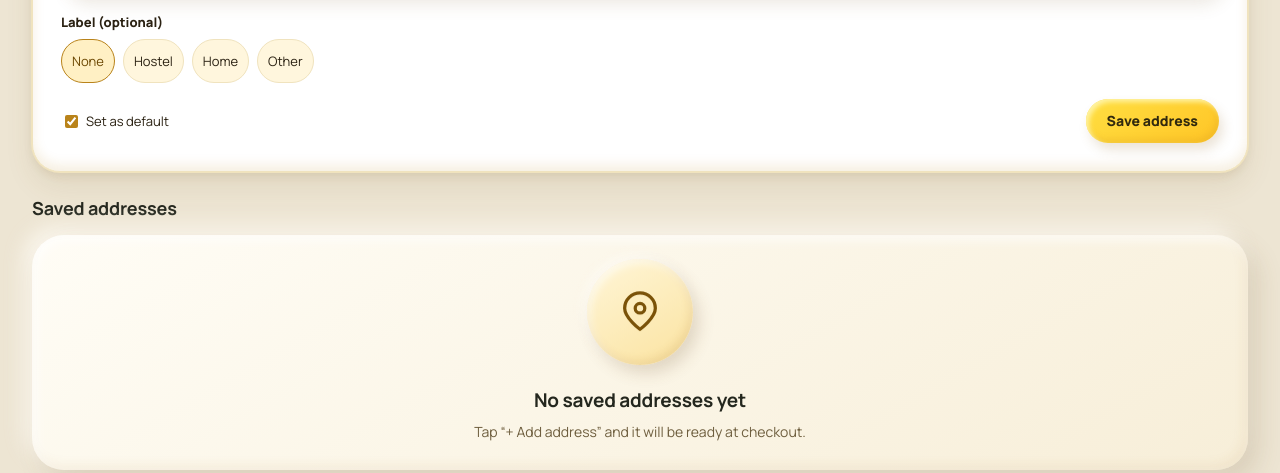
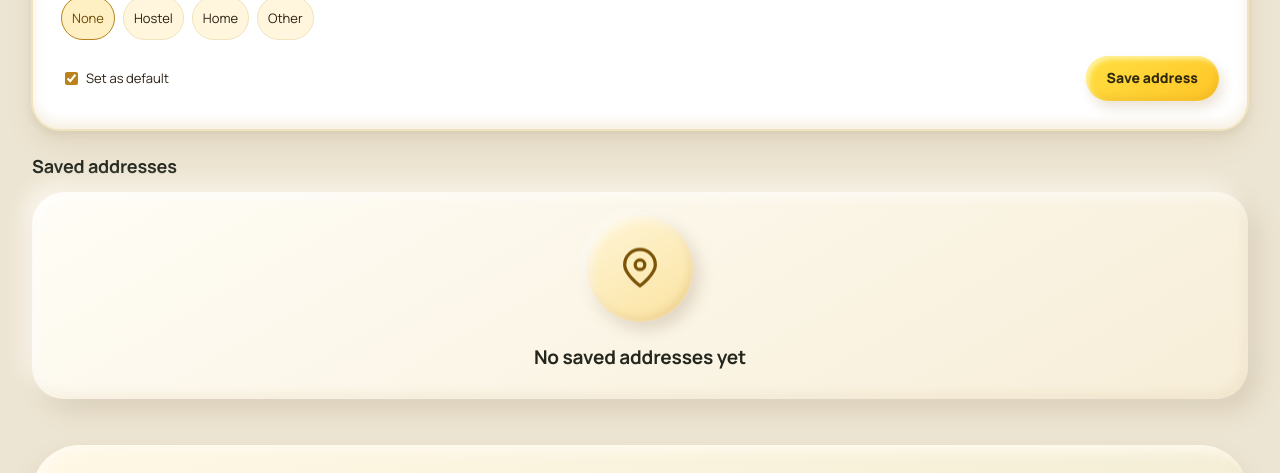
Before and after one commit to Bharat0264/PB, a plain HTML site: page address.html in a window 1280 px wide. Shown: the part 1347-1820 px from the top of the page. Drawn offline with nearby package versions, Linux system fonts and the light colour scheme; no server answers.

Commit message:
Remove address coverage and empty state helper messages

```diff
--- a/address-book.css
+++ b/address-book.css
@@ -187,7 +187,6 @@ main.address-layout .address-book > h1:last-of-type { margin-bottom:0; }
   box-shadow:6px 8px 16px #6e502830,-4px -4px 10px #fffdf6c0,inset -3px -4px 8px #a7742026,inset 3px 4px 8px #ffffffa0; animation:address-bob 3.4s ease-in-out infinite; }
 .address-empty-icon svg { display:block; width:46px; height:46px; }
 .address-empty h3 { margin:12px 0 0; font-size:19px; letter-spacing:-.01em; }
-.address-empty::after { content:"Tap “+ Add address” and it will be ready at checkout."; color:var(--hv-muted); font-size:14px; }
 [data-theme="dark"] .address-empty { background:var(--hv-surface-2); box-shadow:var(--hv-sh-1); }
 [data-theme="dark"] .address-empty-icon { background:var(--hv-surface-3); box-shadow:none; }
 @keyframes address-bob { 50% { transform:translateY(-4px); } }
--- a/address.html
+++ b/address.html
@@ -16,7 +16,7 @@
 <script src="profile.js?v=delivery-types" defer></script>
 <script src="customer-pricing.js?v=poll-60s" defer></script>
 <script src="address-book.js?v=empty-location" defer></script>
-<link rel="stylesheet" href="address-book.css?v=empty-location">
+<link rel="stylesheet" href="address-book.css?v=clean-hints">
 <link rel="stylesheet" href="/hive-theme.css?v=soft-focus">
 <link rel="stylesheet" href="/customer-theme.css?v=clean-1">
 <link rel="stylesheet" href="/theme-engine.css?v=4">
@@ -53,7 +53,6 @@
     <h1 id="address-title">Delivery address</h1>
     <button class="address-action address-add" id="add-address" type="button" aria-controls="address-composer" aria-expanded="false">+ Add address</button>
   </div>
-  <p class="address-helper">We currently deliver within 5 km of our <a href="https://maps.app.goo.gl/S8uDxefB1KYZGsKd6" target="_blank" rel="noopener">service location ↗</a>. Add your delivery pin to check coverage.</p>
   <dialog class="address-composer" id="address-composer" aria-labelledby="delivery-title">
     <form id="address-form" novalidate>
       <div class="address-composer-title"><h2 id="delivery-title">Delivery details</h2><button class="address-action address-close" id="close-address" type="button" aria-label="Close address form">×</button></div>
```
